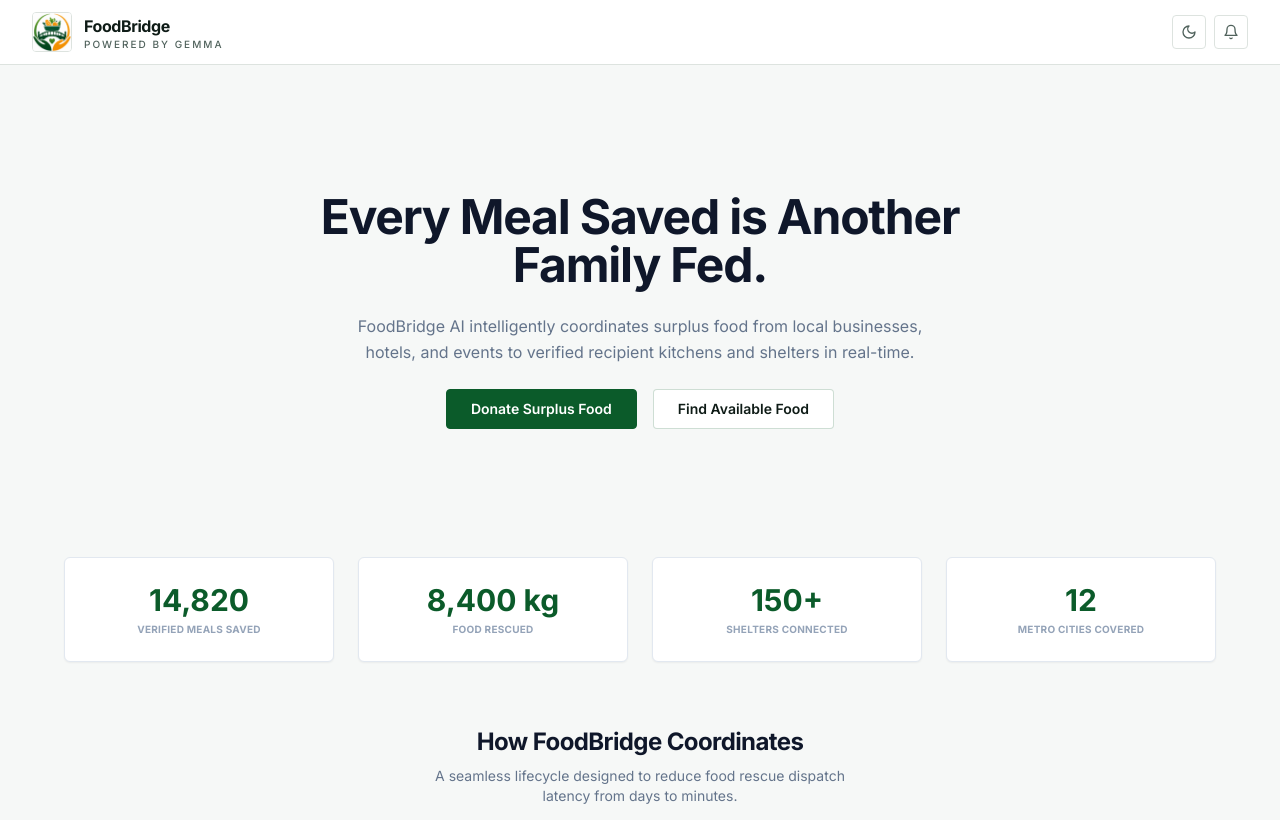
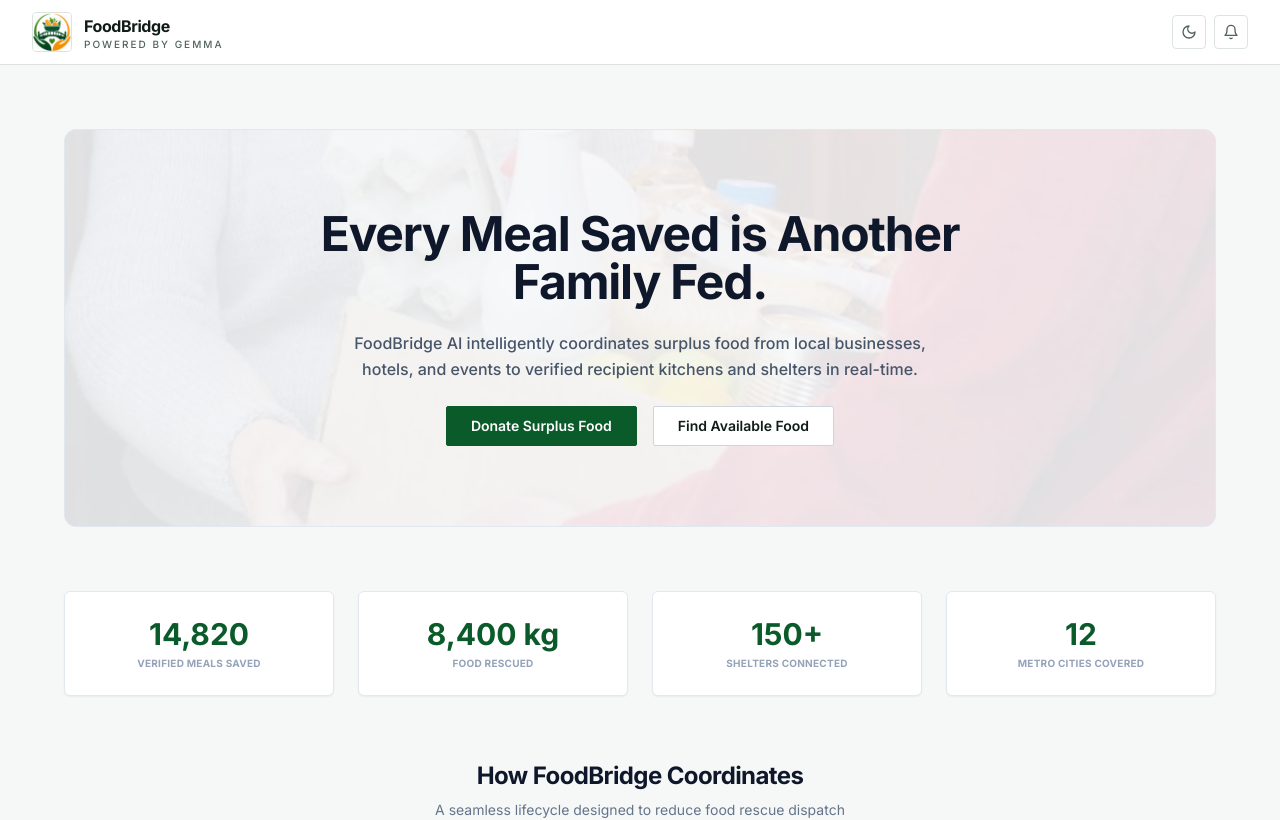
Before and after one commit to DNA-Coded/bridgefood, a React (Vite) app in the folder apps/web/: page / in a window 1280 px wide. Shown: the top 820 px of the page. Built offline with nearby package versions, Linux system fonts and the light colour scheme.

Commit message:
style: add low-opacity background image covering the entire hero section on the landing page

```diff
--- a/apps/web/src/pages/Home.tsx
+++ b/apps/web/src/pages/Home.tsx
@@ -8,21 +8,27 @@ interface HomeProps {
 export const Home: React.FC<HomeProps> = ({ onNavigate }) => {
   return (
     <div className="space-y-16">
-      {/* 1. Hero Section */}
-      <div className="text-center py-10 md:py-16 space-y-6 max-w-3xl mx-auto">
+      {/* 1. Hero Section with Low-Opacity Background Cover */}
+      <div className="relative overflow-hidden rounded-xl border border-slate-200 dark:border-slate-800 bg-slate-50 dark:bg-slate-900/50 py-12 md:py-20 px-6 flex items-center justify-center text-center">
+        {/* Background image covering the entire hero with low opacity */}
+        <div className="absolute inset-0 bg-[url('/hero-bg.webp')] bg-cover bg-center opacity-10 pointer-events-none"></div>
+
+        {/* Centered content over the image */}
+        <div className="relative z-10 max-w-3xl mx-auto space-y-6">
           <h1 className="text-4xl md:text-5xl font-extrabold tracking-tight text-slate-900 dark:text-white leading-tight">
             Every Meal Saved is Another Family Fed.
           </h1>
-        <p className="text-base text-slate-500 dark:text-slate-400 max-w-xl mx-auto leading-relaxed">
+          <p className="text-base text-slate-600 dark:text-slate-400 max-w-xl mx-auto leading-relaxed font-medium">
             FoodBridge AI intelligently coordinates surplus food from local businesses, hotels, and events to verified recipient kitchens and shelters in real-time.
           </p>
           <div className="flex flex-wrap justify-center gap-4">
-          <Button onClick={() => onNavigate('/role-selection')} className="px-6 py-2.5">
+            <Button onClick={() => onNavigate('/role-selection')} className="px-6 py-2.5 bg-[#c39b62] text-white hover:bg-[#b38b52] font-semibold rounded-sm">
               Donate Surplus Food
             </Button>
-          <Button onClick={() => onNavigate('/role-selection')} variant="outline" className="px-6 py-2.5 border-primary/20 hover:bg-primary/10">
+            <Button onClick={() => onNavigate('/role-selection')} variant="outline" className="px-6 py-2.5 border-slate-300 dark:border-slate-700 hover:bg-slate-100 dark:hover:bg-slate-800 font-semibold rounded-sm">
               Find Available Food
             </Button>
+          </div>
         </div>
       </div>
 
```
Lines whose indentation alone changed are shown as unchanged.
